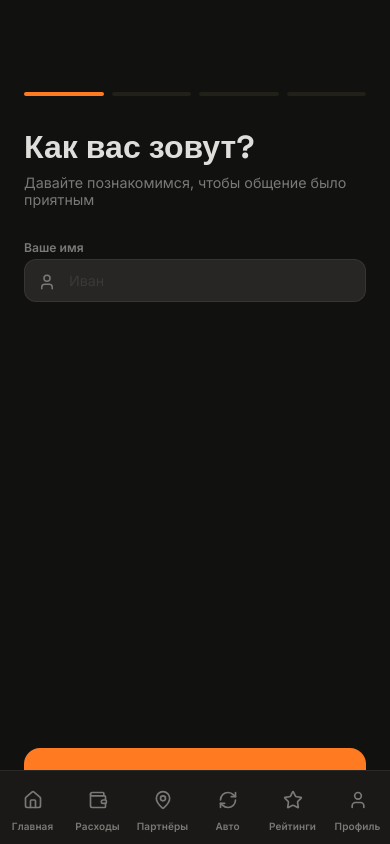
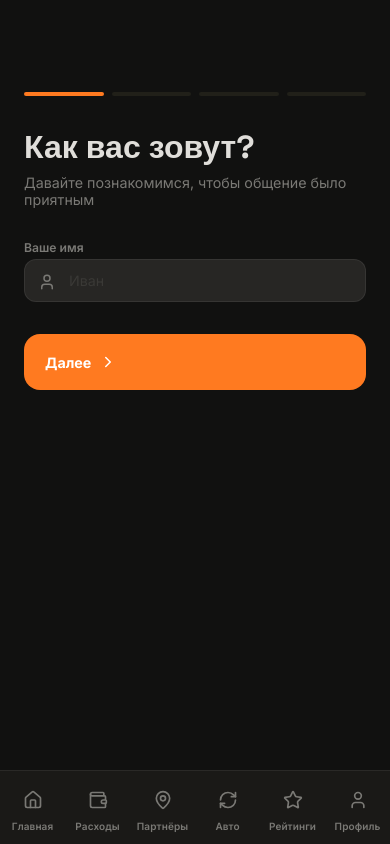
Before and after one commit to BaH4iK/moe-avto-app, a Next.js app: page /onboarding in a window 390 px wide. Built offline with nearby package versions, Linux system fonts and the light colour scheme; no server answers.

Commit message:
Final recovery of all features and iPhone layout fixesssddfdлs

```diff
--- a/app/onboarding/OnboardingClient.tsx
+++ b/app/onboarding/OnboardingClient.tsx
@@ -46,7 +46,7 @@ export default function OnboardingClient() {
       })
 
       if (!error) {
-        window.location.replace('/dashboard') // Принудительный редирект
+        window.location.replace('/dashboard')
       } else {
         alert('Ошибка сохранения: ' + error.message)
       }
@@ -55,11 +55,10 @@ export default function OnboardingClient() {
   }
 
   return (
+    // Убрали все minHeight, flex-direction и прочие хаки. Просто обычный блок с отступами.
     <main className="page active" style={{
-      display: 'flex',
-      flexDirection: 'column',
-      minHeight: 'calc(100vh - 60px)', // Высота экрана без топбара
-      padding: '0 var(--s6) env(safe-area-inset-bottom)',
+      padding: '0 var(--s6) calc(60px + env(safe-area-inset-bottom))',
+      display: 'block'
     }}>
 
       {/* ИНДИКАТОР ПРОГРЕССА */}
@@ -80,8 +79,8 @@ export default function OnboardingClient() {
         ))}
       </div>
 
-      {/* КОНТЕНТ (Здесь сохранены все твои поля и тексты) */}
-      <div style={{ flex: 1 }}>
+      {/* КОНТЕНТ ШАГОВ */}
+      <div>
         {step === 1 && (
           <div className="fade-in">
             <h1 className="pg-title" style={{ fontSize: '32px', marginBottom: 'var(--s2)' }}>Как вас зовут?</h1>
@@ -158,17 +157,15 @@ export default function OnboardingClient() {
         )}
       </div>
 
-      {/* КНОПКИ (С фиксированным отступом снизу, чтобы не тонули в меню) */}
+      {/* КНОПКИ СТРОГО ПОД КОНТЕНТОМ */}
+      {/* marginTop: '32px' делает красивый отступ вниз от последнего поля ввода */}
       <div style={{
         display: 'flex',
         gap: '12px',
-        paddingBottom: 'calc(40px + env(safe-area-inset-bottom))',
-        paddingTop: 'var(--s4)',
-        background: 'var(--bg)',
-        marginTop: 'auto' // Выталкивает кнопки максимально вниз
+        marginTop: '32px'
       }}>
         {step > 1 && (
-          <button className="btn btn-outline" style={{ flex: 1, height: '56px' }} onClick={prevStep}>
+          <button className="btn btn-outline" style={{ flex: 1, height: '56px', borderRadius: '16px' }} onClick={prevStep}>
             <ArrowLeft size={18} />
           </button>
         )}
```
Also changed, not shown: app/page.tsx (+25 -1 lines).
